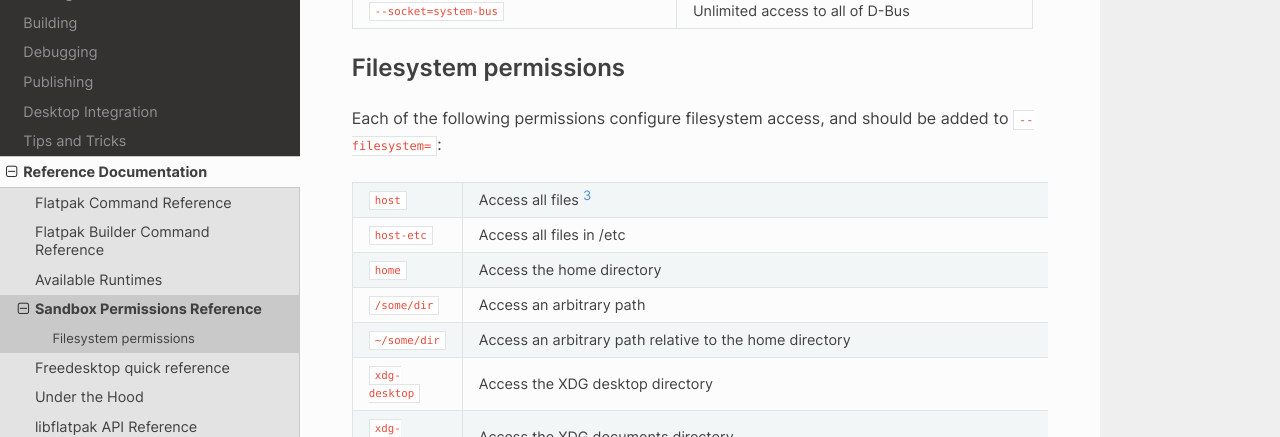
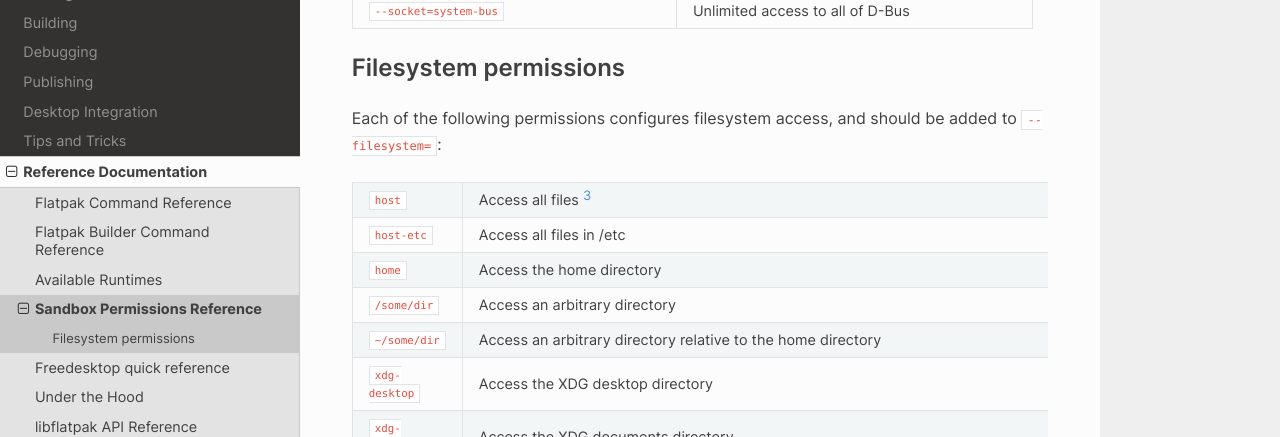
Before and after one commit to flatpak/flatpak-docs, a Sphinx documentation site: the page built from docs/sandbox-permissions-reference.rst, in a window 1280 px wide and 900 px high, scrolled down 686 px. Shown: the part 152-589 px from the top of the window. Built offline with Sphinx 7.4.7 and the Read the Docs theme 2.0.0, drawn with Linux system fonts in a browser that asks for light colours.

Commit message:
Clarification and typo in sandbox-permissions-reference.rst
A brief test seemed to show that flatpak filesystem permissions don't permit access to arbitrary files - only directories. The example helps guess this rule but this change in wording might make this more clear.

```diff
--- a/docs/sandbox-permissions-reference.rst
+++ b/docs/sandbox-permissions-reference.rst
@@ -30,15 +30,15 @@ complete list can be viewed using ``flatpak build-finish --help``.
 Filesystem permissions
 ----------------------
 
-Each of the following permissions configure filesystem access, and should
+Each of the following permissions configures filesystem access, and should
 be added to ``--filesystem=``:
 
 ====================  ===========================================
 ``host``              Access all files [#f3]_
 ``host-etc``          Access all files in /etc
 ``home``              Access the home directory
-``/some/dir``         Access an arbitrary path
-``~/some/dir``        Access an arbitrary path relative to the home directory
+``/some/dir``         Access an arbitrary directory
+``~/some/dir``        Access an arbitrary directory relative to the home directory
 ``xdg-desktop``       Access the XDG desktop directory
 ``xdg-documents``     Access the XDG documents directory
 ``xdg-download``      Access the XDG download directory
```
